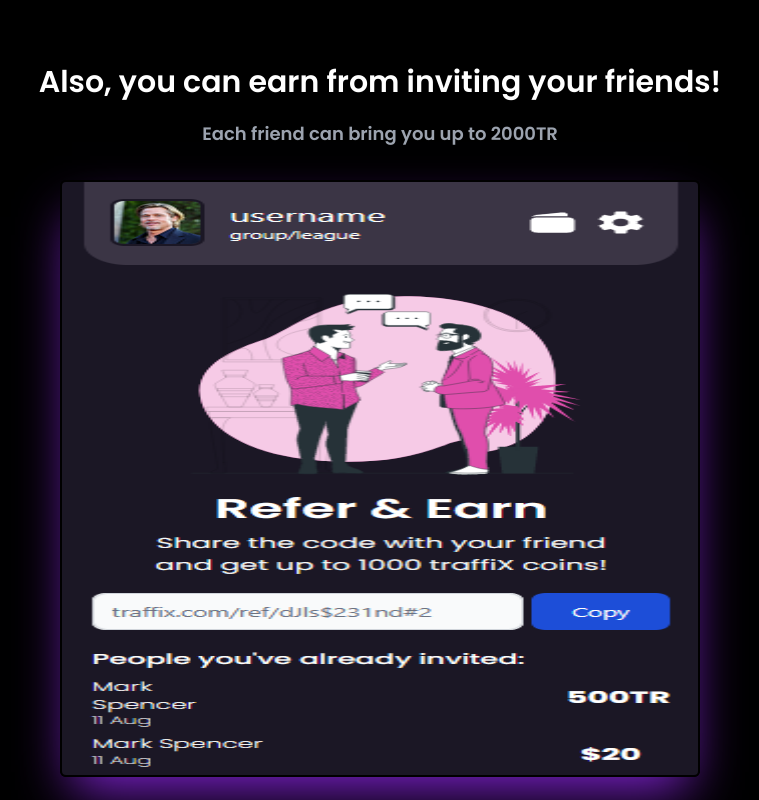
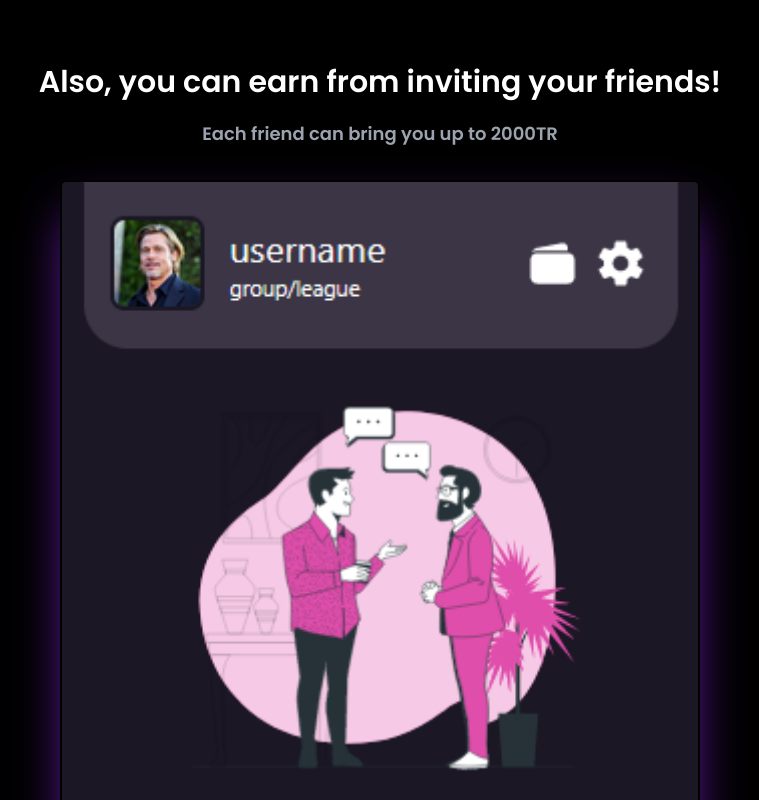
Before and after one commit to leonjretr/TraffiX, a React (Vite) app: page /guide3 in a window 1280 px wide. Shown: the top 800 px of the page, without its empty margins (260-1019 px from the left). Built offline with nearby package versions, Linux system fonts and the light colour scheme.

Commit message:
Animations + need to test swipes

```diff
--- a/src/components/pages/WelcomingPage1.tsx
+++ b/src/components/pages/WelcomingPage1.tsx
@@ -6,7 +6,7 @@ const WelcomingPage1 = () => {
     const app1 = new URL("/imgs/ourApp.png", import.meta.url).href;
     return (
         <motion.div
-            className={"WelcomingPage1 bg-black flex flex-col flex-grow h-screen"}
+            className={"WelcomingPage1 bg-black h-screen"}
             initial={{opacity: 0}}
             animate={{opacity: 3}}
             exit={{opacity:0}}
--- a/src/components/pages/WelcomingPage2.tsx
+++ b/src/components/pages/WelcomingPage2.tsx
@@ -5,7 +5,7 @@ const WelcomingPage2 = () => {
     const app2 = new URL("/imgs/ourApp2.png", import.meta.url).href;
     return (
         <motion.div
-            className={"WelcomingPage2 bg-black flex flex-col flex-grow h-screen"}
+            className={"WelcomingPage2 bg-black h-screen"}
             initial={{opacity: 0}}
             animate={{opacity: 3}}
             exit={{opacity:0}}
--- a/src/components/pages/WelcomingPage3.tsx
+++ b/src/components/pages/WelcomingPage3.tsx
@@ -5,7 +5,7 @@ const WelcomingPage3 = () => {
     const app3 = new URL("/imgs/ourApp3.png", import.meta.url).href;
     return (
         <motion.div
-            className={"WelcomingPage2 bg-black flex flex-col flex-grow h-screen"}
+            className={"WelcomingPage2 bg-black h-screen"}
             initial={{opacity: 0}}
             animate={{opacity: 3}}
             exit={{opacity:0}}
```
